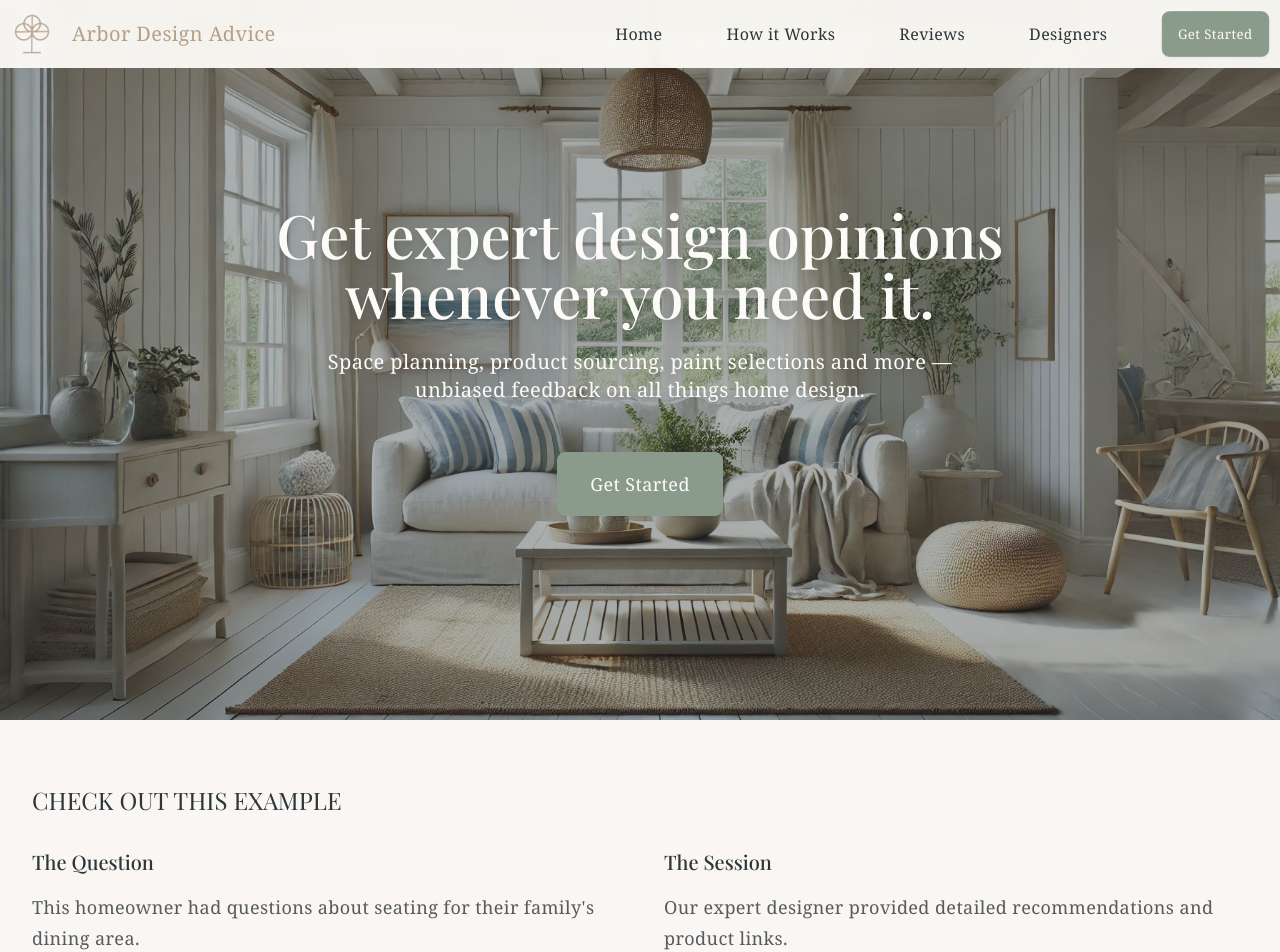
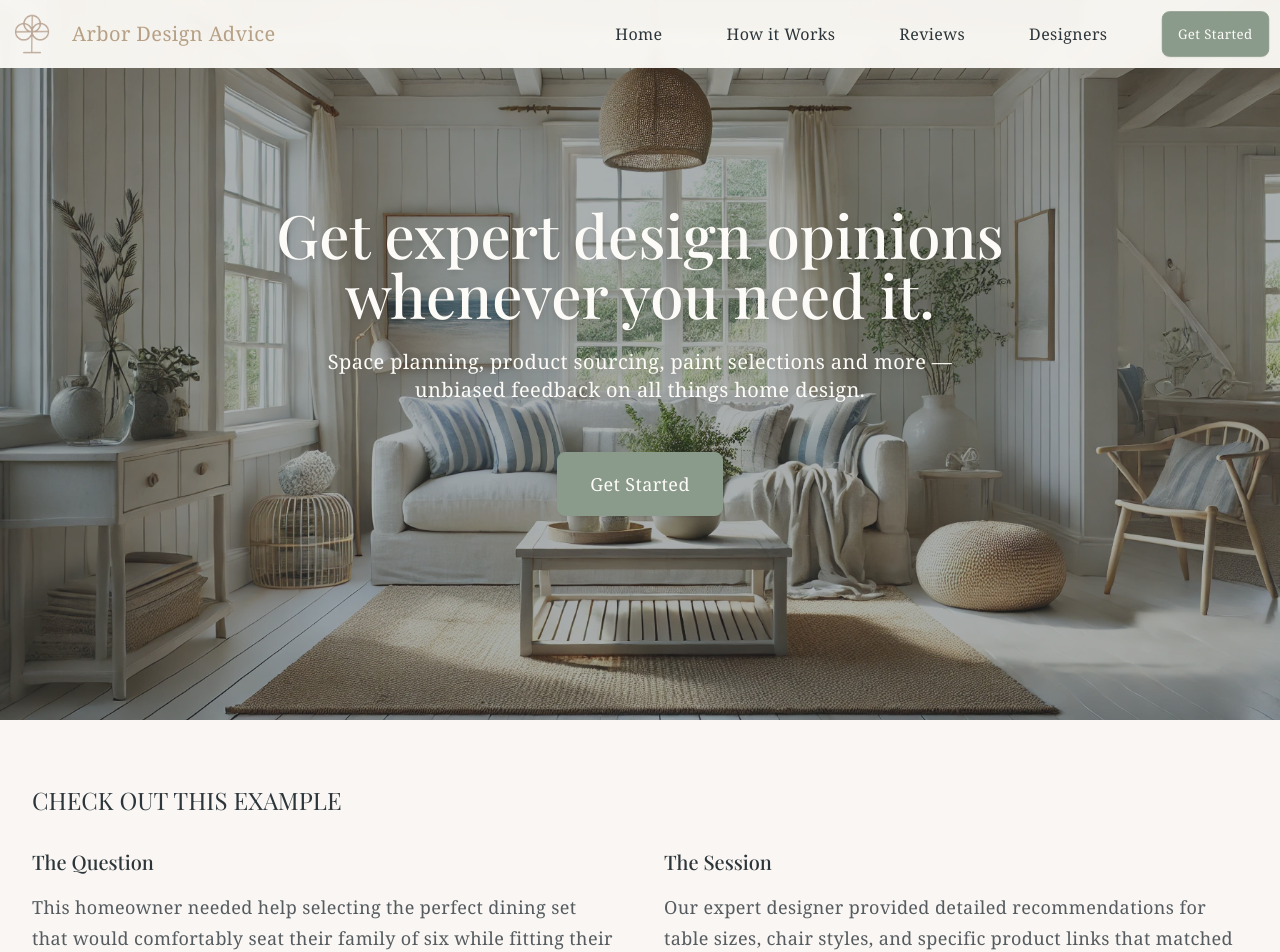
Before and after one commit to christopherpturney/arbor_v0, a Next.js app: page /home in a window 1280 px wide. Shown: the top 952 px of the page. Built offline with nearby package versions, Linux system fonts and the light colour scheme; a web font is replaced by a local one.

Commit message:
Update example section with more detailed content

```diff
--- a/src/app/(marketing)/home/page.tsx
+++ b/src/app/(marketing)/home/page.tsx
@@ -39,13 +39,13 @@ export default function Home() {
             <div>
               <h3 className="text-xl mb-4">The Question</h3>
               <p className="text-neutral/80">
-                This homeowner had questions about seating for their family&apos;s dining area.
+                This homeowner needed help selecting the perfect dining set that would comfortably seat their family of six while fitting their modern farmhouse style.
               </p>
             </div>
             <div>
               <h3 className="text-xl mb-4">The Session</h3>
               <p className="text-neutral/80">
-                Our expert designer provided detailed recommendations and product links.
+                Our expert designer provided detailed recommendations for table sizes, chair styles, and specific product links that matched their style and budget.
               </p>
             </div>
           </div>
```
